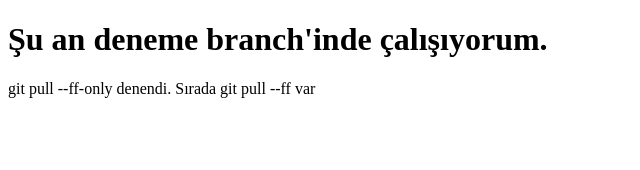
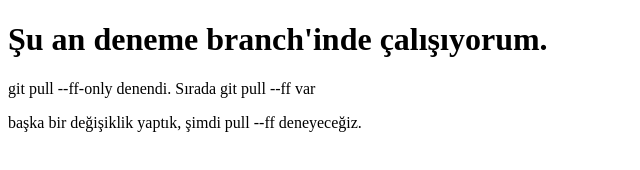
Before and after one commit to Dogukan-Ars/pullRequest-trial, a plain HTML site: page index.html in a window 1280 px wide. Shown: the whole page, without its empty margins (0-640 px from the left). Drawn offline with Linux system fonts and the light colour scheme.

Commit message:
deneme 2

```diff
--- a/index.html
+++ b/index.html
@@ -9,5 +9,6 @@
 <body>
     <h1>Şu an deneme branch'inde çalışıyorum.</h1>
     <p>git pull --ff-only denendi. Sırada git pull --ff var</p>
+    <p>başka bir değişiklik yaptık, şimdi pull --ff deneyeceğiz.</p>
 </body>
 </html>
```
